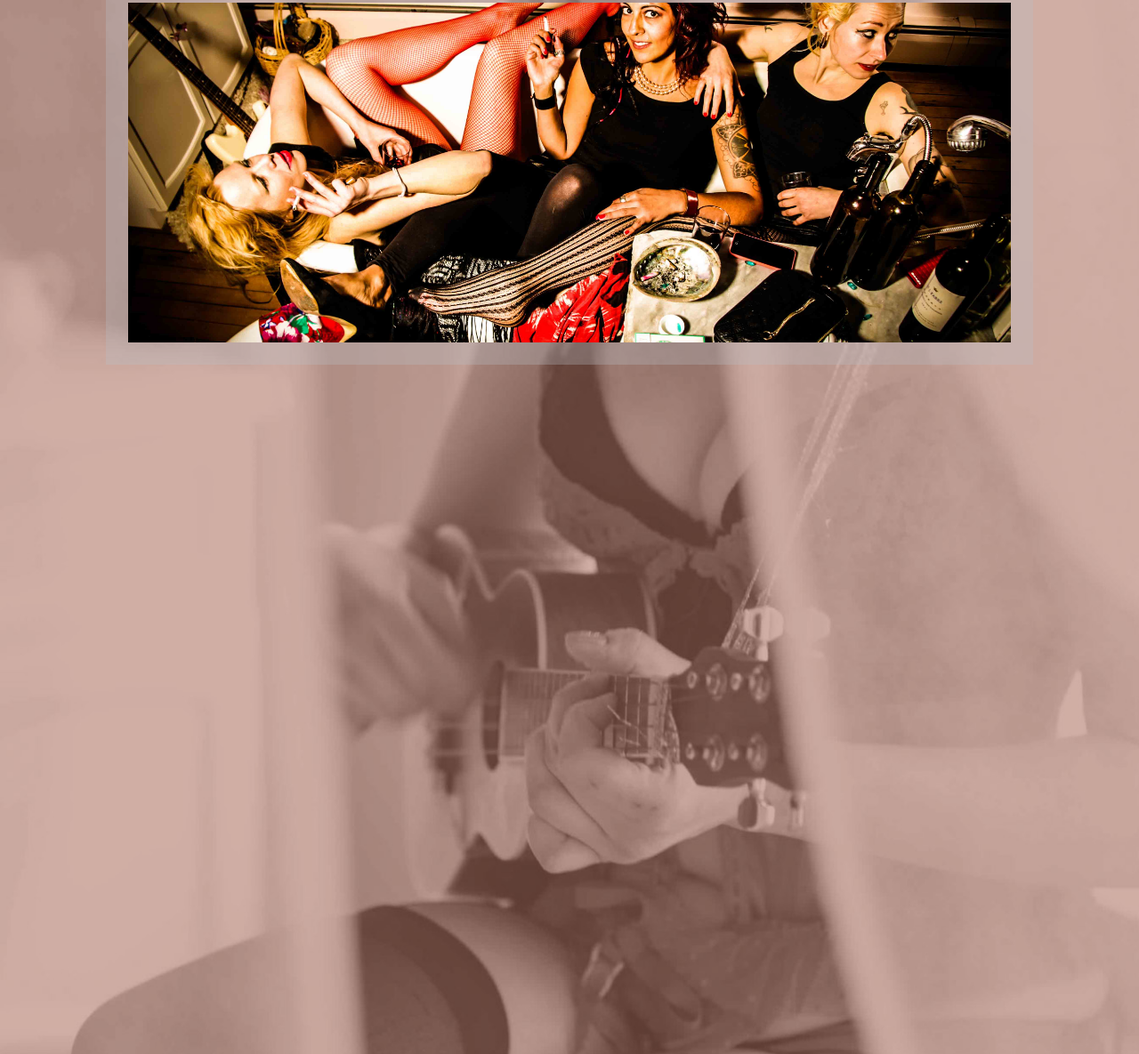
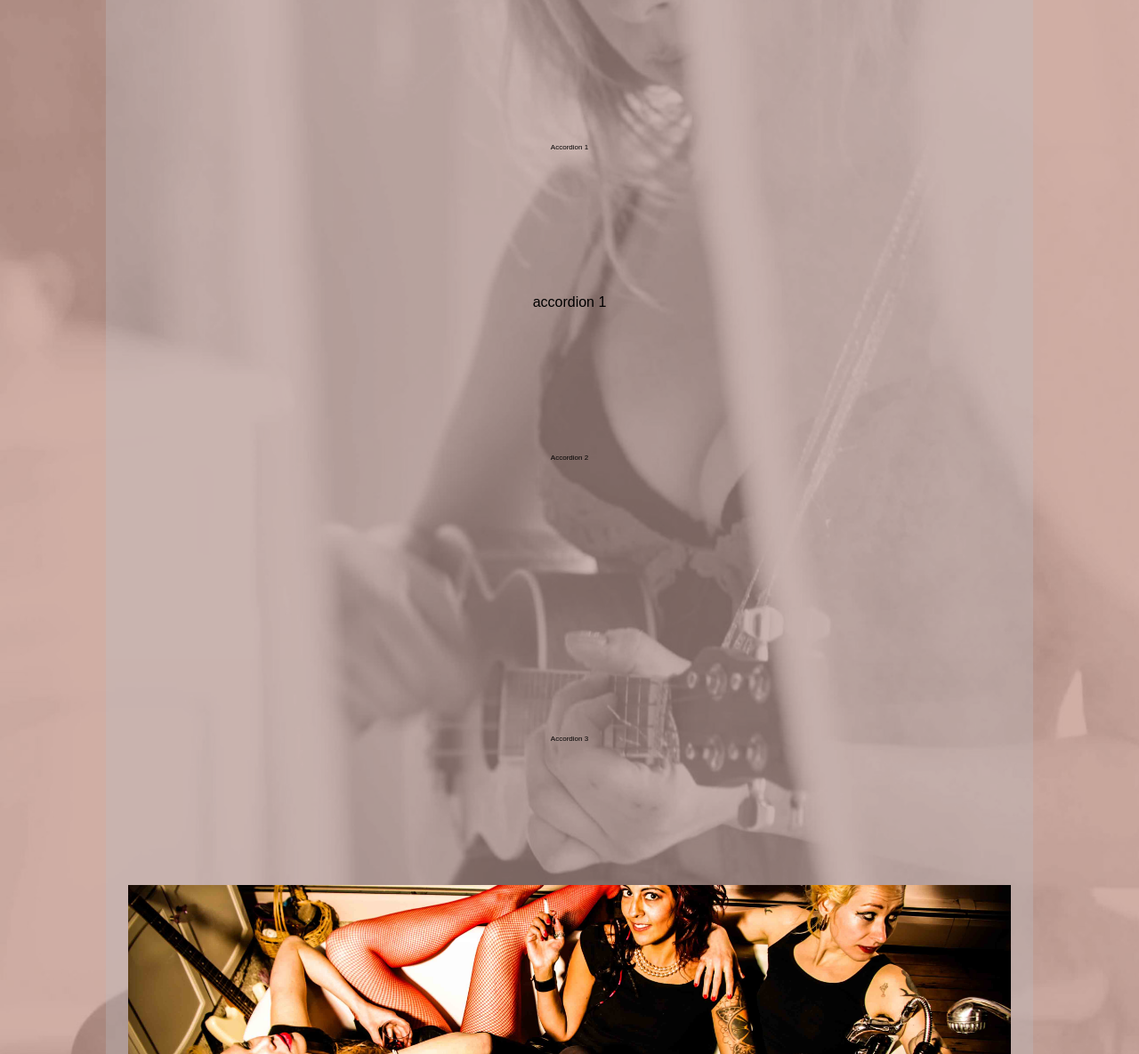
Before and after one commit to corinamarie/foxypeacock, a website: page client/views/index.html at #/gallery in a window 1280 px wide. Shown: the part 498-1683 px from the top of the page at 89% size. Drawn offline with nearby package versions, Linux system fonts and the light colour scheme; files that its build step writes are made by us from their sources; files whose address does not match are found by name; a web font is replaced by a local one.

Commit message:
something is not right. definitely fucked up my app, but uploading attempt to add js accordion to my site.

```diff
--- a/client/views/index.html
+++ b/client/views/index.html
@@ -20,6 +20,9 @@
         <link rel="icon" type="image/png" href="/assets/images/fav.jpg">
         <!-- project stylesheet -->
         <link href="/assets/styles/style.css" rel="stylesheet" type="text/css">
+
+        <!-- jquery cdn -->
+        <script src="http://ajax.googleapis.com/ajax/libs/jquery/1.8.1/jquery.min.js"></script>
 
     </head>
 
--- a/server/public/assets/scripts/app.min.js
+++ b/server/public/assets/scripts/app.min.js
@@ -1,2 +1,2 @@
-/*! foxy_peacock 2015-10-09 */
+/*! foxy_peacock 2016-08-30 */
 var foxyApp=angular.module("foxyApp",["ngRoute","appControllers"]),appControllers=angular.module("appControllers",[]);foxyApp.config(["$routeProvider",function(a){console.log("angular routing up"),a.when("/gallery",{templateUrl:"assets/views/routes/gallery.html",controller:"FoxyCtrl"}).when("/services",{templateUrl:"assets/views/routes/services.html",controller:"FoxyCtrl"}).when("/about",{templateUrl:"assets/views/routes/about.html",controller:"FoxyCtrl"}).when("/contact",{templateUrl:"assets/views/routes/contact.html",controller:"FoxyCtrl"}).otherwise({redirectTo:"/home"})}]);
--- a/server/public/assets/scripts/controller.min.js
+++ b/server/public/assets/scripts/controller.min.js
@@ -1,2 +1,2 @@
-/*! foxy_peacock 2015-10-09 */
+/*! foxy_peacock 2016-08-30 */
 foxyApp.controller("FoxyCtrl",["$scope","$location",function(a,b){console.log("FoxyCtrl is up"),a.changeRoute=function(a){b.path(a)}}]);
--- a/server/public/assets/views/routes/gallery.html
+++ b/server/public/assets/views/routes/gallery.html
@@ -3,6 +3,47 @@
         <!--<style>[data-ps-embed-type=slideshow] > iframe {position: absolute;top: 0;left: 0;}</style><div style="position:relative;height:0 !important;padding-bottom: 75% !important;width:100% !important;" data-ps-embed-type="slideshow" data-ps-embed-gid="G0000ae4lbUl1QWg"></div><script src="http://www.corinabernstein.com/js/psEmbed.js"></script>-->
         <!--<script>_psEmbed("http://www.corinabernstein.com");</script>-->
     <!--</div>-->
+
+    <!-- TODO: create slideshow/carousel solution to display portfolio images -- where should images be stored/drawn from? -->
+
+    <!-- JS -->
+    <script type="text/javascript">
+      $(document).ready(function($) {
+        $('#accordion').find('.accordion-toggle').click(function(){
+
+          //Expand or collapse this panel
+          $(this).next().slideToggle('fast');
+
+          //Hide the other panels
+          $(".accordion-content").not($(this).next()).slideUp('fast');
+
+        });
+      });
+    </script>
+
+    <!-- CSS -->
+    <style>
+      .accordion-toggle {cursor: pointer;}
+      .accordion-content {display: none;}
+      .accordion-content.default {display: block;}
+    </style>
+
+    <!-- HTML -->
+    <div id="accordion">
+      <h4 class="accordion-toggle">Accordion 1</h4>
+      <div class="accordion-content default">
+        <p>accordion 1</p>
+      </div>
+      <h4 class="accordion-toggle">Accordion 2</h4>
+      <div class="accordion-content">
+        <p>accordion 2</p>
+      </div>
+      <h4 class="accordion-toggle">Accordion 3</h4>
+      <div class="accordion-content">
+        <p>accordion 3</p>
+      </div>
+    </div>
+
     <div>
         <img class="img-responsive img" src="/assets/images/black-widows.jpg">
     </div>
```
Also changed, not shown: client/views/routes/gallery.html (+39 -0 lines), server/public/assets/views/index.html (+5 -0 lines), server/public/assets/views/routes/about.html (+1 -0 lines), server/public/assets/views/routes/services.html (+1 -0 lines), 1 other file.
